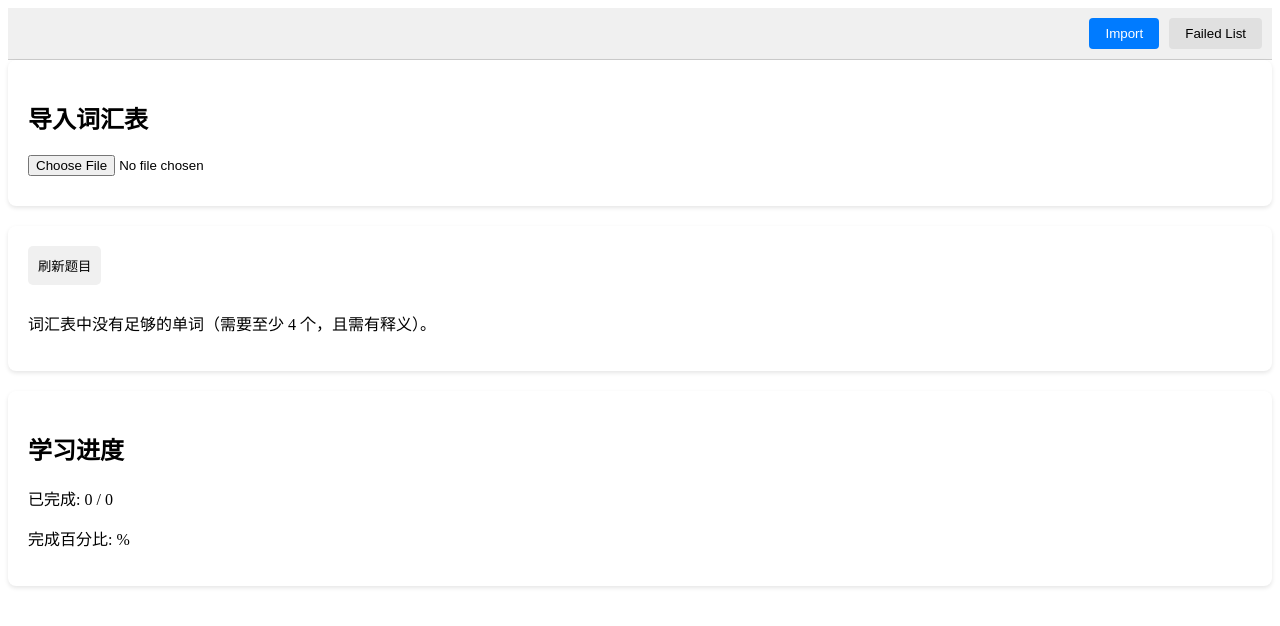
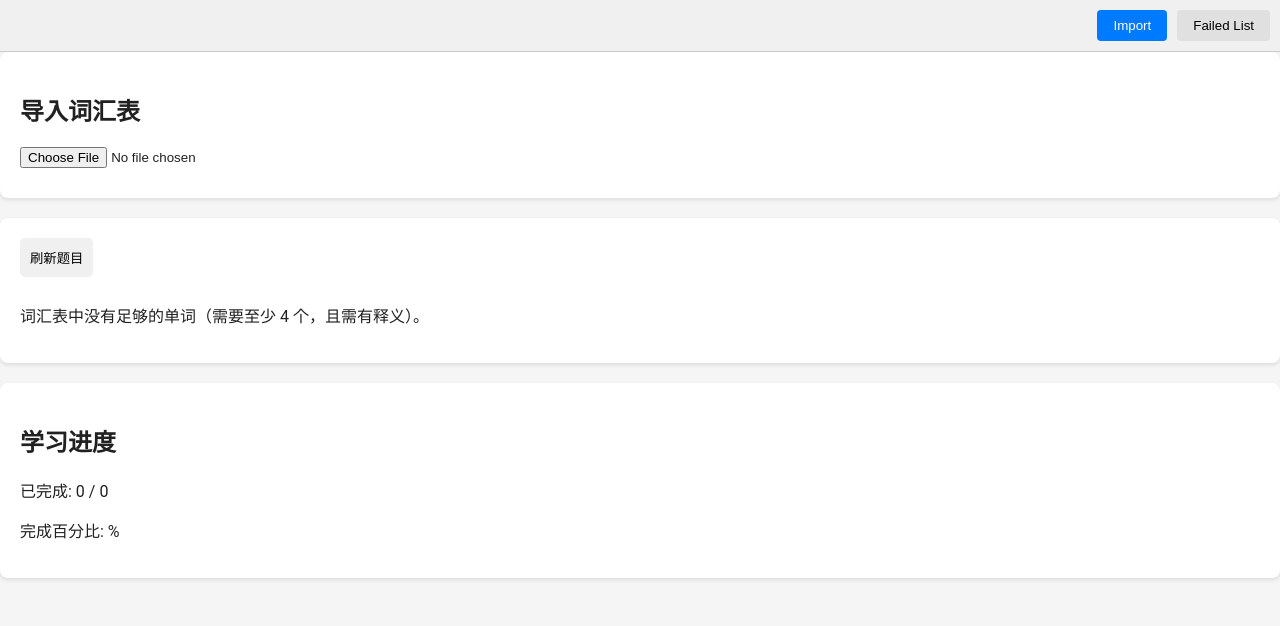
Before and after one commit to shuangwy/word-memorizer, an Angular app: page / in a window 1280 px wide. Shown: the top 626 px of the page. Built offline with nearby package versions, Linux system fonts and the light colour scheme.

Commit message:
fix/style in select option

```diff
--- a/package.json
+++ b/package.json
@@ -56,6 +56,7 @@
     "@angular/compiler": "^19.2.0",
     "@angular/core": "^19.2.7",
     "@angular/forms": "^19.2.0",
+    "@angular/material": "^19.2.10",
     "@angular/platform-browser": "^19.2.0",
     "@angular/platform-browser-dynamic": "^19.2.0",
     "@angular/platform-server": "^19.2.0",
--- a/src/styles.scss
+++ b/src/styles.scss
@@ -1 +1,53 @@
-/* You can add global styles to this file, and also import other style files */
+/* Global Styles */
+@import '@angular/material/prebuilt-themes/indigo-pink.css';
+
+/* Custom Theme */
+:root {
+  --primary-color: #3f51b5;
+  --accent-color: #ff4081;
+  --warn-color: #f44336;
+  --light-text: #ffffff;
+  --dark-text: #212121;
+  --background: #f5f5f5;
+}
+
+body {
+  margin: 0;
+  font-family: 'Roboto', sans-serif;
+  background-color: var(--background);
+  color: var(--dark-text);
+}
+
+/* Common Components */
+button {
+  background-color: var(--primary-color);
+  // color: var(--light-text);
+  border: none;
+  padding: 8px 16px;
+  border-radius: 4px;
+  cursor: pointer;
+  transition: all 0.3s ease;
+
+  &:hover {
+    background-color: darken(#3f51b5, 10%);
+    transform: translateY(-2px);
+  }
+}
+
+.card {
+  background: white;
+  border-radius: 8px;
+  box-shadow: 0 2px 10px rgba(0,0,0,0.1);
+  padding: 20px;
+  margin: 10px;
+}
+
+/* Animations */
+@keyframes fadeIn {
+  from { opacity: 0; }
+  to { opacity: 1; }
+}
+
+.fade-in {
+  animation: fadeIn 0.5s ease-in;
+}
```
Also changed, not shown: 1 other file (tests, documents, lock files or other folders).
